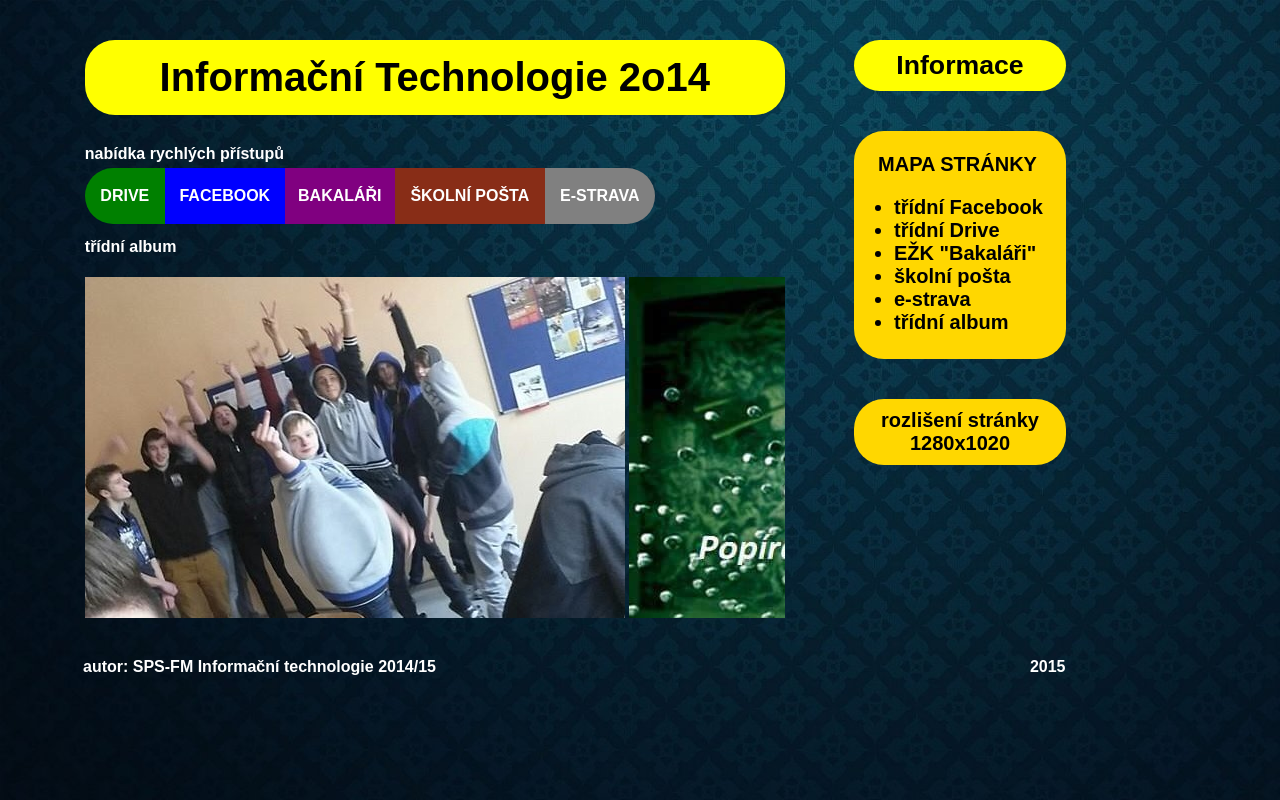
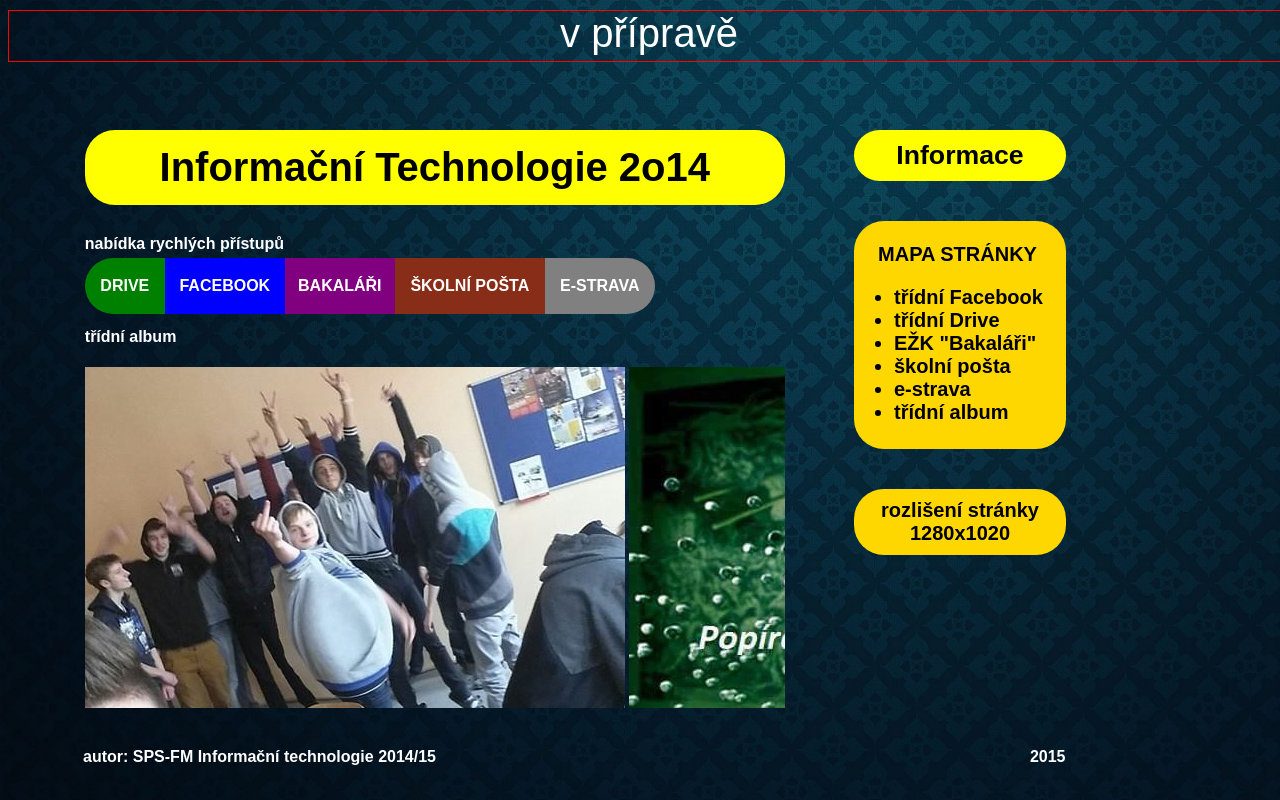
Before and after one commit to it-2014-spsfm-test1/it-2014-spsfm-test1, a plain HTML site: page index.html in a window 1280 px wide. Shown: the top 800 px of the page. Drawn offline with Linux system fonts and the light colour scheme.

Commit message:
#3
3. funkční vydání.

```diff
--- a/index.css
+++ b/index.css
@@ -1,7 +1,10 @@
 body{width:1280px;height:1020px;background-image:url(background1.jpg);background-repeat:no-repeat;background-color:black;text-decoration:none;}
 
-.hlavni_cast{position:relative;width:700px;height:618px;margin-left:6%;margin-top:40px;}
+.hlavni_cast{position:relative;width:700px;height:618px;margin-left:6%;margin-top:130px;}
 .informacni_centrum{position:relative;width:212px;height:618px;margin-top:-618px;margin-left:846px;}
+
+.horni_pruh{position:absolute;border:1px red solid;width:1280px;height:50px;margin-top:-120px;}
+.horni_pruh p{color:white;text-align:center;font-family:arial;font-size:30pt;margin:0px;}
 
 .uvodni_nadpis{text-align:center;background-color:yellow;border-radius:30px 30px 30px 30px;}
 .uvodni_nadpis{transition:background 2s;}
@@ -58,13 +61,14 @@ body{width:1280px;height:1020px;background-image:url(background1.jpg);background
 #prave_info{text-align:right;margin:0px;color:white;}
 
 
+/*------------------------------------------------------------------------------*/
 
-/*------------------------------------------------------------------------------*/
+/*.test2{position:absolute;width:100px;height:100px;margin-left:1430px;margin-top:80px;}
+#button1{position:absolute;width:100px;height:100px;margin-left:0px;margin-top:0px;}*/
 
 /*.informacni_centrum{position:static;width:212px;height:686px;margin-top:-726.5px;margin-left:846px;border:1px red solid*/
 
 /*#text_mapa_stranky{background-color:#FFD700;font-weight:bold;font-size:15pt;font-family:arial;padding-left:5px;padding-right:5px;padding-top:5px;padding-bottom:5px;}*/
-
 
 /*.uvodni_nadpis a:link{text-decoration:none;color:black;}
 .uvodni_nadpis a:visited{text-decoration:none;color:black;}
--- a/index.html
+++ b/index.html
@@ -6,6 +6,10 @@
     <link href="index.css" rel="stylesheet">
   </head>
  <body>
+
+  <div class="horni_pruh">
+   <p>v přípravě</p>
+  </div>
 
   <div class="hlavni_cast">
 
@@ -100,6 +104,14 @@
   </div>
 
 
+
+  <!--<div class="test2">
+   <button id="button1" onclick=""></button>
+   <script>
+   alert("Jmenuji se Tux. Co bys rád?")
+   </script>
+  </div>-->
+
           <!--
     <div class="mapa_stranky">
       <p id="text_mapa_stranky">
```
